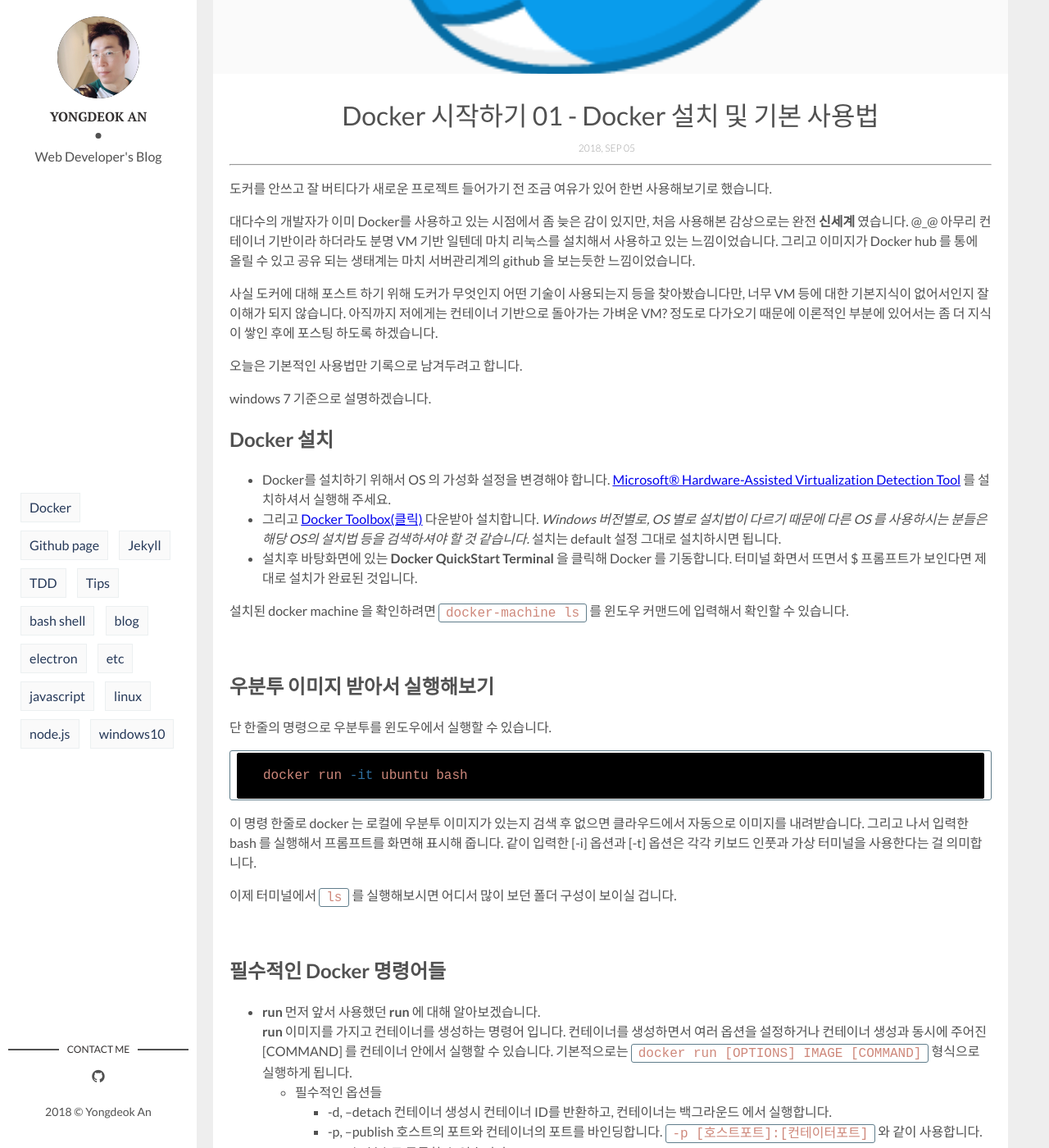
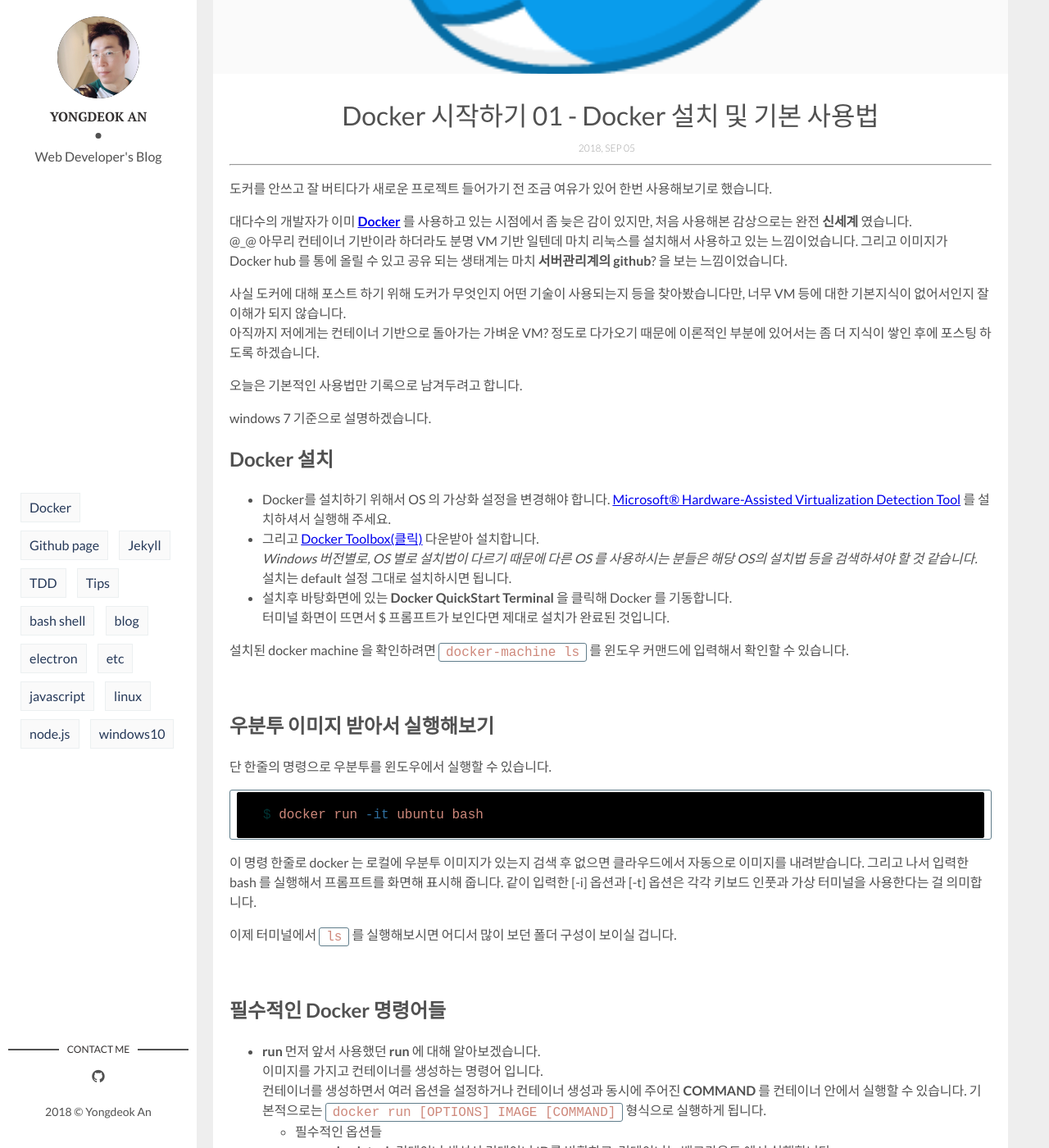
Before and after one commit to krauser085/krauser085.github.io, a Jekyll site: the page built from _posts/2018-09-05-docker-01.md, in a window 1280 px wide and 1400 px high, scrolled down 430 px. Shown: the whole window at 82% size. Built offline with Jekyll 4.4.1, drawn with Linux system fonts in a browser that asks for light colours; comment, search, counter and statistics services are not loaded; some of the changed text lies outside the part shown.

Commit message:
update recent posts - 급하게 쓴 내용들 수정, 내용정리

````diff
--- a/_posts/2019-09-05-docker-01.md
+++ b/_posts/2018-09-05-docker-01.md
@@ -10,9 +10,10 @@ tags: [Docker]
 
 도커를 안쓰고 잘 버티다가 새로운 프로젝트 들어가기 전 조금 여유가 있어 한번 사용해보기로 했습니다.
 
-대다수의 개발자가 이미 Docker를 사용하고 있는 시점에서 좀 늦은 감이 있지만, 처음 사용해본 감상으로는 완전 **신세계** 였습니다. @_@ 아무리 컨테이너 기반이라 하더라도 분명 VM 기반 일텐데 마치 리눅스를 설치해서 사용하고 있는 느낌이었습니다. 그리고 이미지가 Docker hub 를 통에 올릴 수 있고 공유 되는 생태계는 마치 서버관리계의 github 을 보는듯한 느낌이었습니다.
+대다수의 개발자가 이미 **[Docker](https://www.docker.com/)** 를 사용하고 있는 시점에서 좀 늦은 감이 있지만, 처음 사용해본 감상으로는 완전 **신세계** 였습니다.<br/>
+@_@ 아무리 컨테이너 기반이라 하더라도 분명 VM 기반 일텐데 마치 리눅스를 설치해서 사용하고 있는 느낌이었습니다. 그리고 이미지가 Docker hub 를 통에 올릴 수 있고 공유 되는 생태계는 마치 **서버관리계의 github**? 을 보는 느낌이었습니다.
 
-사실 도커에 대해 포스트 하기 위해 도커가 무엇인지 어떤 기술이 사용되는지 등을 찾아봤습니다만, 너무 VM 등에 대한 기본지식이 없어서인지 잘 이해가 되지 않습니다.
+사실 도커에 대해 포스트 하기 위해 도커가 무엇인지 어떤 기술이 사용되는지 등을 찾아봤습니다만, 너무 VM 등에 대한 기본지식이 없어서인지 잘 이해가 되지 않습니다.<br/>
 아직까지 저에게는 컨테이너 기반으로 돌아가는 가벼운 VM? 정도로 다가오기 때문에 이론적인 부분에 있어서는 좀 더 지식이 쌓인 후에 포스팅 하도록 하겠습니다.
 
 오늘은 기본적인 사용법만 기록으로 남겨두려고 합니다.
@@ -20,13 +21,13 @@ tags: [Docker]
 windows 7 기준으로 설명하겠습니다.
 
 ## Docker 설치
-- Docker를 설치하기 위해서 OS 의 가성화 설정을 변경해야 합니다.
+- Docker를 설치하기 위해서 OS 의 가상화 설정을 변경해야 합니다.
   [Microsoft® Hardware-Assisted Virtualization Detection Tool](https://www.microsoft.com/en-us/download/details.aspx?id=592) 를 설치하셔서 실행해 주세요.
-- 그리고 [Docker Toolbox(클릭)](https://docs.docker.com/toolbox/toolbox_install_windows/) 다운받아 설치합니다.
+- 그리고 [Docker Toolbox(클릭)](https://docs.docker.com/toolbox/toolbox_install_windows/) 다운받아 설치합니다.<br/>
   *Windows 버전별로, OS 별로 설치법이 다르기 때문에 다른 OS 를 사용하시는 분들은 해당 OS의 설치법 등을 검색하셔야 할 것 같습니다.*
   설치는 default 설정 그대로 설치하시면 됩니다.
-- 설치후 바탕화면에 있는 **Docker QuickStart Terminal** 을 클릭해 Docker 를 기동합니다.
-  터미널 화면서 뜨면서 $ 프롬프트가 보인다면 제대로 설치가 완료된 것입니다.
+- 설치후 바탕화면에 있는 **Docker QuickStart Terminal** 을 클릭해 Docker 를 기동합니다.<br/>
+  터미널 화면이 뜨면서 $ 프롬프트가 보인다면 제대로 설치가 완료된 것입니다.
 
 설치된 docker machine 을 확인하려면 `docker-machine ls` 를 윈도우 커맨드에 입력해서 확인할 수 있습니다.
 
@@ -35,7 +36,7 @@ windows 7 기준으로 설명하겠습니다.
 단 한줄의 명령으로 우분투를 윈도우에서 실행할 수 있습니다.
 
 ```bash
-docker run -it ubuntu bash
+$ docker run -it ubuntu bash
 ```
 
 이 명령 한줄로 docker 는 로컬에 우분투 이미지가 있는지 검색 후 없으면 클라우드에서 자동으로 이미지를 내려받습니다. 그리고 나서 입력한 bash 를 실행해서 프롬프트를 화면해 표시해 줍니다.
@@ -47,14 +48,15 @@ docker run -it ubuntu bash
 ## 필수적인 Docker 명령어들
 - **run**
   먼저 앞서 사용했던 **run** 에 대해 알아보겠습니다.<br/>
-  **run** 이미지를 가지고 컨테이너를 생성하는 명령어 입니다. 컨테이너를 생성하면서 여러 옵션을 설정하거나 컨테이너 생성과 동시에 주어진 [COMMAND] 를 컨테이너 안에서 실행할 수 있습니다.
+  이미지를 가지고 컨테이너를 생성하는 명령어 입니다.<br/>
+  컨테이너를 생성하면서 여러 옵션을 설정하거나 컨테이너 생성과 동시에 주어진 **COMMAND** 를 컨테이너 안에서 실행할 수 있습니다.
   기본적으로는 `docker run [OPTIONS] IMAGE [COMMAND]` 형식으로 실행하게 됩니다.
   - 필수적인 옵션들
-    - -d, --detach 컨테이너 생성시 컨테이너 ID를 반환하고, 컨테이너는 백그라운드 에서 실행합니다.
-    - -p, --publish 호스트의 포트와 컨테이너의 포트를 바인딩합니다. `-p [호스트포트]:[컨테이터포트]` 와 같이 사용합니다. 포트는 복수로 등록할 수 있습니다.
-    - --name 컨테이너의 이름을 설정합니다. --name 옵션을 지정하지 않을경우 도커가 자동으로 컨테이너에 이름을 할당합니다.
-    - -i, --interactive STDIN(키보드 인풋) 을 사용합니다. 키보드를 컨테이너에서 사용할 수 있게 합니다.
-    - -t, --tty 가상 터미널을 사용합니다. 설정할 경우 터미널을 사용할 수 있습니다.
+    - **-d, --detach** 컨테이너 생성시 컨테이너 ID를 반환하고, 컨테이너는 백그라운드 에서 실행합니다.
+    - **-p, --publish** 호스트의 포트와 컨테이너의 포트를 바인딩합니다. `-p [호스트포트]:[컨테이터포트]` 와 같이 사용합니다. 포트는 복수로 등록할 수 있습니다.
+    - **--name** 컨테이너의 이름을 설정합니다. --name 옵션을 지정하지 않을경우 도커가 자동으로 컨테이너에 이름을 할당합니다.
+    - **-i, --interactive** STDIN(키보드 인풋) 을 사용합니다. 키보드를 컨테이너에서 사용할 수 있게 합니다.
+    - **-t, --tty** 가상 터미널을 사용합니다. 설정할 경우 터미널을 사용할 수 있습니다.
 
 - **start**
   `docker start [컨테이너명]` 으로 컨테이너를 실행합니다.
````
Also changed, not shown: _posts/2018-09-03-javascript_TDD-02_Jasmin.md (added, +64 -0 lines), _posts/2018-09-03-yarn.md (added, +66 -0 lines), _posts/2018-09-05-docker-02.md (renamed from _posts/2019-09-05-docker-02.md, +6 -4 lines), _posts/2019-09-03-yarn.md (deleted, +0 -74 lines), _posts/2018-09-01-javascript_fetch.md (renamed from _posts/2019-09-01-javascript_fetch.md), _posts/2018-09-02-javascript_TDD-01_unitTest.md (renamed from _posts/2019-09-02-javascript_TDD-01_unitTest.md), assets/img/2018-09-05/portforwarding.png (added).
